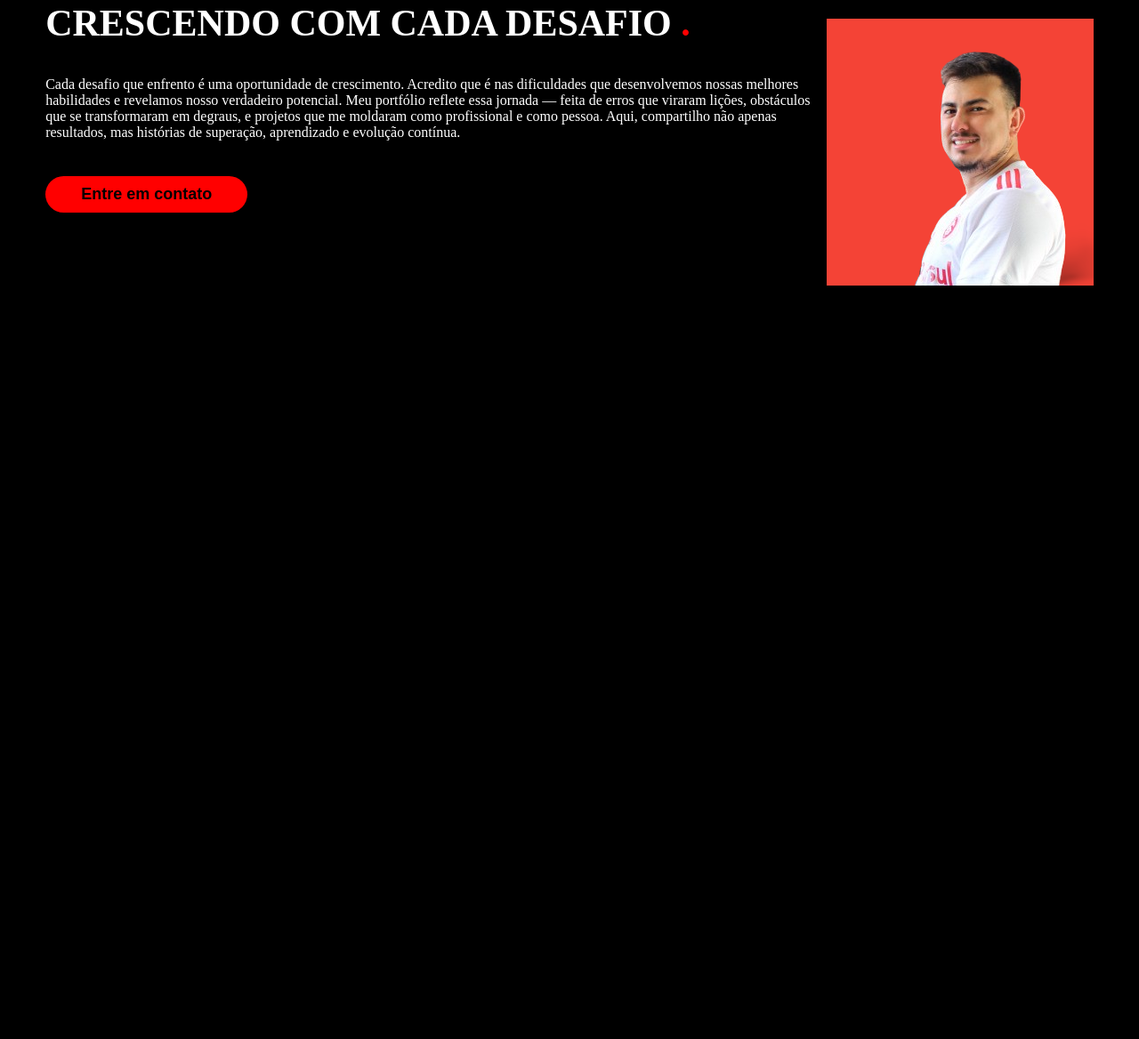
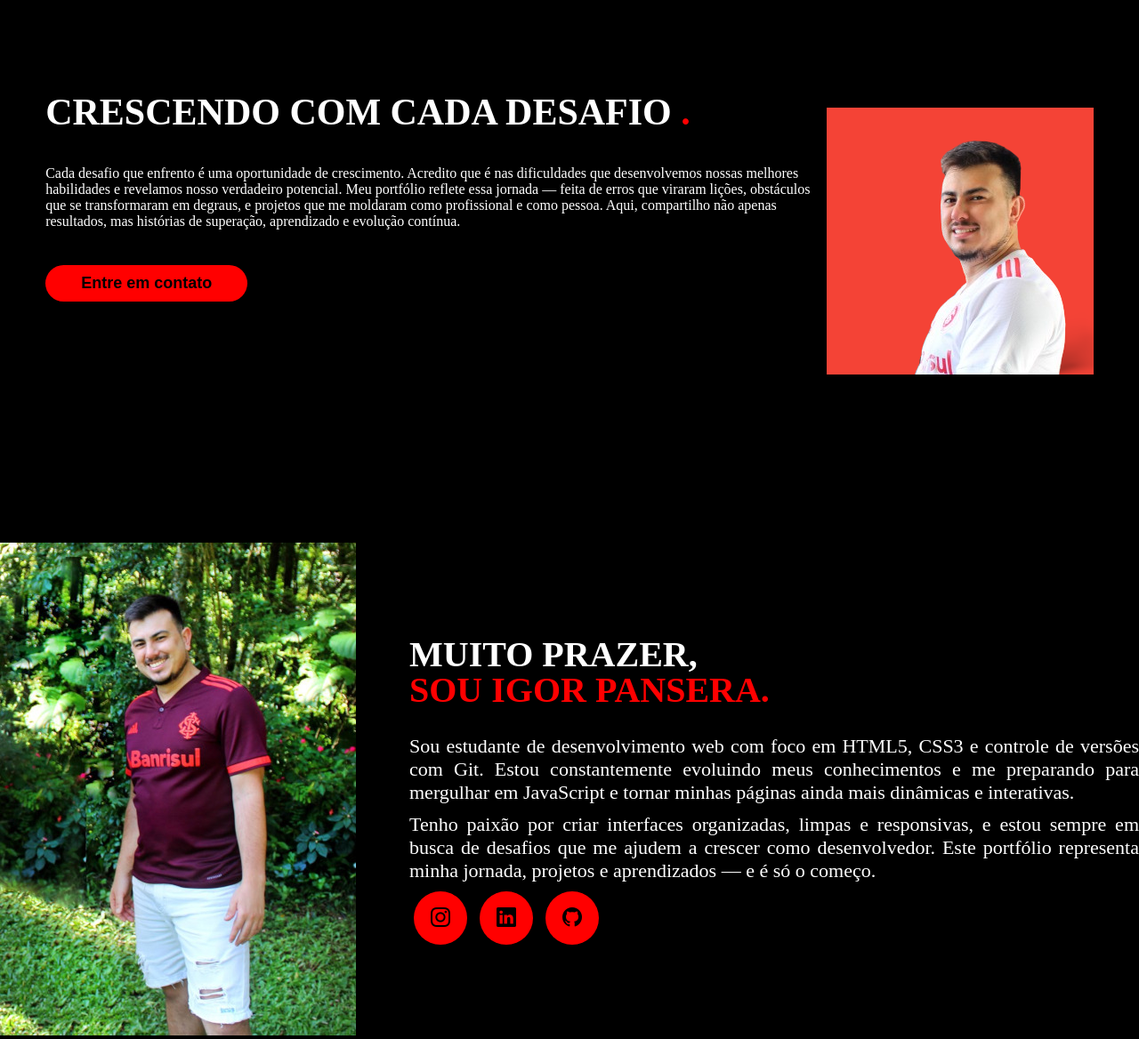
Before and after one commit to IgorPansera/portifolio, a plain HTML site: page index.html in a window 1280 px wide. Shown: the part 398-1566 px from the top of the page at 89% size. Before the commit the page ends 800 px from the top, so only its background shows below. Drawn offline with nearby package versions, Linux system fonts and the light colour scheme.

Commit message:
coloquei sobre no meu portifolio

```diff
--- a/index.html
+++ b/index.html
@@ -5,6 +5,7 @@
     <meta charset="UTF-8">
     <meta name="viewport" content="width=device-width, initial-scale=1.0">
     <title>Igor Pansera | Desenvolvedor Front-End</title>
+    <link rel="stylesheet" href="https://cdn.jsdelivr.net/npm/bootstrap-icons@1.10.5/font/bootstrap-icons.css">
     <link rel="stylesheet" href="style.css">
     <link rel="stylesheet" href="reset.css">
 </head>
@@ -21,7 +22,6 @@
             <nav class="menu-desktop">
                 <ul>
                     <li><a href="#">Inicio</a></li>
-                    <li><a href="#">Especialidades</a></li>
                     <li><a href="#">Sobre</a></li>
                     <li><a href="#">Projetos</a></li>
                 </ul>
@@ -64,6 +64,33 @@
                 </div><!--flex-->
             </div><!--interface-->
         </section><!--topo do sit-->
+
+        <section class="sobre">
+            <div class="interface">
+                <div class="flex">
+                     <div class="img-sobre">
+                        <img src="images/ipansera.jpeg" alt="">
+
+
+                     </div><!--img-sobre-->
+
+                    <div class="txt-sobre">
+                        <h2>MUITO PRAZER,<span>SOU IGOR PANSERA.</span></h2>
+
+                        <P>Sou estudante de desenvolvimento web com foco em HTML5, CSS3 e controle de versões com Git. Estou constantemente evoluindo meus conhecimentos e me preparando para mergulhar em JavaScript e tornar minhas páginas ainda mais dinâmicas e interativas.</P>
+
+                        <P>Tenho paixão por criar interfaces organizadas, limpas e responsivas, e estou sempre em busca de desafios que me ajudem a crescer como desenvolvedor. Este portfólio representa minha jornada, projetos e aprendizados — e é só o começo.</P>
+
+                        <div class="btn-social">
+                       <a href="#"><button><i class="bi bi-instagram"></i></button></a>
+                       <a href="#"><button><i class="bi bi-linkedin"></i></button></a>
+                       <a href="#"><button><i class="bi bi-github"></i></button></a>
+
+                        </div><!--btn-social-->
+                    </div><!--txt-sobre-->
+                </div><!--flex-->
+            </div><!--interface-->
+        </section><!--sobre-->
     </main>
 
 </body>
--- a/reset.css
+++ b/reset.css
@@ -28,3 +28,8 @@ body{
     cursor: pointer;
     transition: 2s;
 }
+
+button:hover {
+    box-shadow: 0px 0px 8px rgb(255, 0, 0);
+    transform: scale(1.05);
+}
--- a/style.css
+++ b/style.css
@@ -1,7 +1,7 @@
 /* ESTILO DO CABEÇALHO */
 
 header {
-    padding: 40px 4%;
+    padding: 10px 4%;
 }
 
 header>.interface {
@@ -34,15 +34,12 @@ header nav ul li {
 
 }
 
-.btn-contato button:hover {
-    box-shadow: 0px 0px 8px rgb(255, 0, 0);
-    transform: scale(1.05);
-}
+
 
 /* ESTILO DO TOPO DO SITE */
 
 section.topo-do-site {
-    padding: 40px 4%;
+    padding: 200px 4%;
 }
 
 section .topo-do-site .flex {
@@ -81,3 +78,49 @@ section .topo-do-site .flex {
         top: 30px;
     }
 }
+
+/* ESTILO DO SOBRE */
+
+section .sorbe{
+    padding: 40px 4%;
+}
+
+section.sobre .flex {
+    align-items: center;
+    gap: 60px;
+}
+
+.sobre .txt-sobre{
+    color: #fff ;
+}
+
+.sobre .txt-sobre h2{
+    font-size: 40px;
+    line-height: 40px;
+    margin-bottom: 30px;
+}
+
+.sobre .txt-sobre h2 span{
+    color: red;
+    display: block;
+}
+
+.sobre .txt-sobre p{
+    margin: 10px 0;
+    text-align: justify;
+    font-size: 22px;
+}
+
+.sobre .txt-sobre .btn-social button{
+    width: 60px;
+    height: 60px;
+    border-radius: 50%;
+    border: 0;
+    background-color: red;
+    font-size: 22px;
+    cursor:pointer;
+    margin: 0 5px;
+    transition: 2s;
+
+
+}
```
Also changed, not shown: images/ipansera.jpeg (added).
